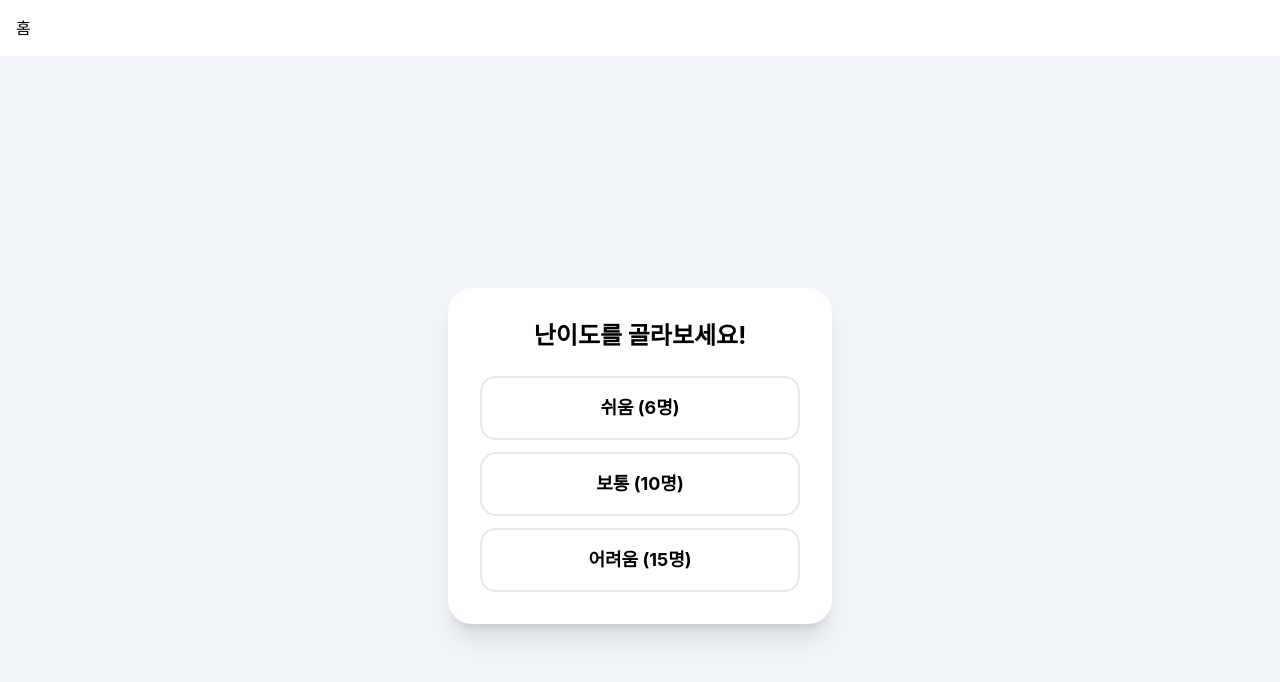
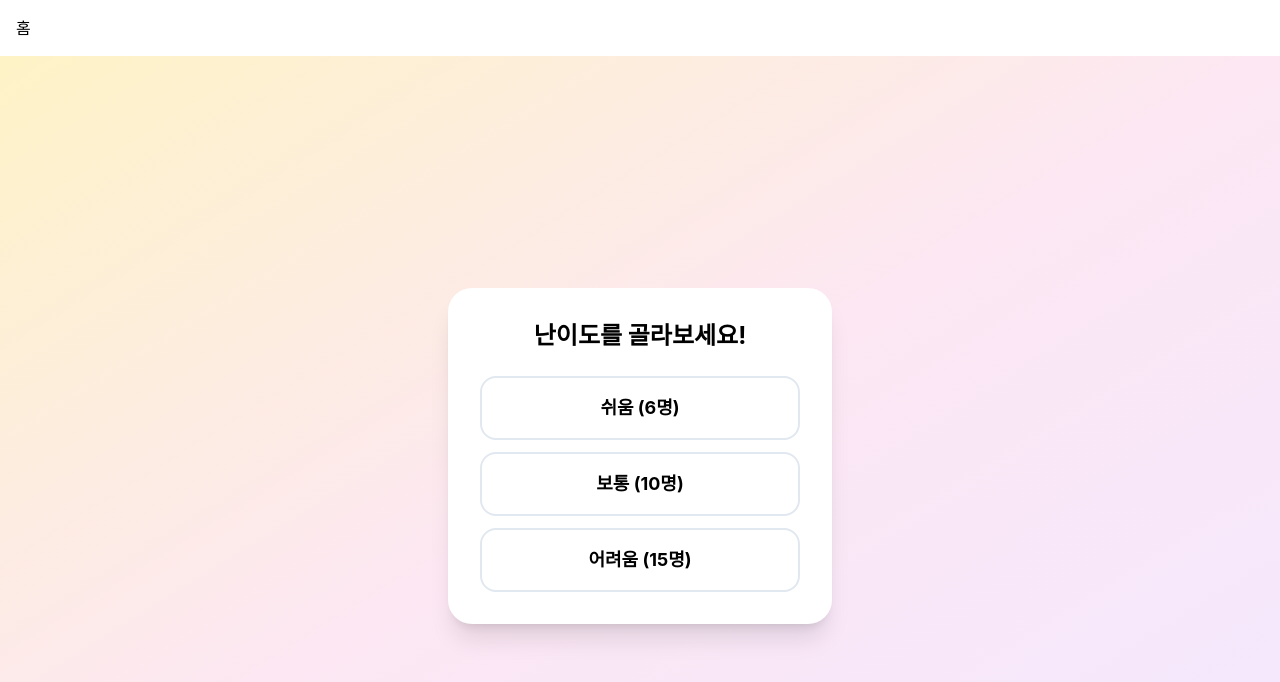
Before and after one commit to jihyuuk/eduplay, a React (Vite) app: page /flip-card in a window 1280 px wide. Shown: the top 682 px of the page. Built offline with nearby package versions, Linux system fonts and the light colour scheme.

Commit message:
feat: 이미지 로드 뿐 아니라 랜더링 완료할 시간을 줌

```diff
--- a/src/pages/FlipCard.tsx
+++ b/src/pages/FlipCard.tsx
@@ -75,6 +75,15 @@ function preloadImages(imagePaths: string[]): Promise<void[]> {
     );
 }
 
+function waitForPaint() {
+  return new Promise<void>((resolve) => {
+    requestAnimationFrame(() => {
+      requestAnimationFrame(() => {
+        resolve();
+      });
+    });
+  });
+}
 
 export default function FlipCard() {
 
@@ -140,6 +149,7 @@ export default function FlipCard() {
         await preloadImages(randomKids.map((kid) => kid.imagePath));
         // 6. 카드 업데이트
         setCards(shuffledCards);
+        await waitForPaint();
         // 7. 로딩 끝
         setStatus('PLAYING');
         // 8. 외우기 카운트 다운
@@ -315,7 +325,7 @@ export default function FlipCard() {
 
 
     return (
-        <div className="bg-slate-100 flex flex-col items-center justify-center min-h-screen">
+        <div className="bg-gradient-to-br from-amber-100 via-pink-100 to-purple-100 bg-fixed flex flex-col items-center justify-center min-h-screen">
 
             {/* 1단계: 난이도 선택 */}
             {status === 'SETTING' && (
```
